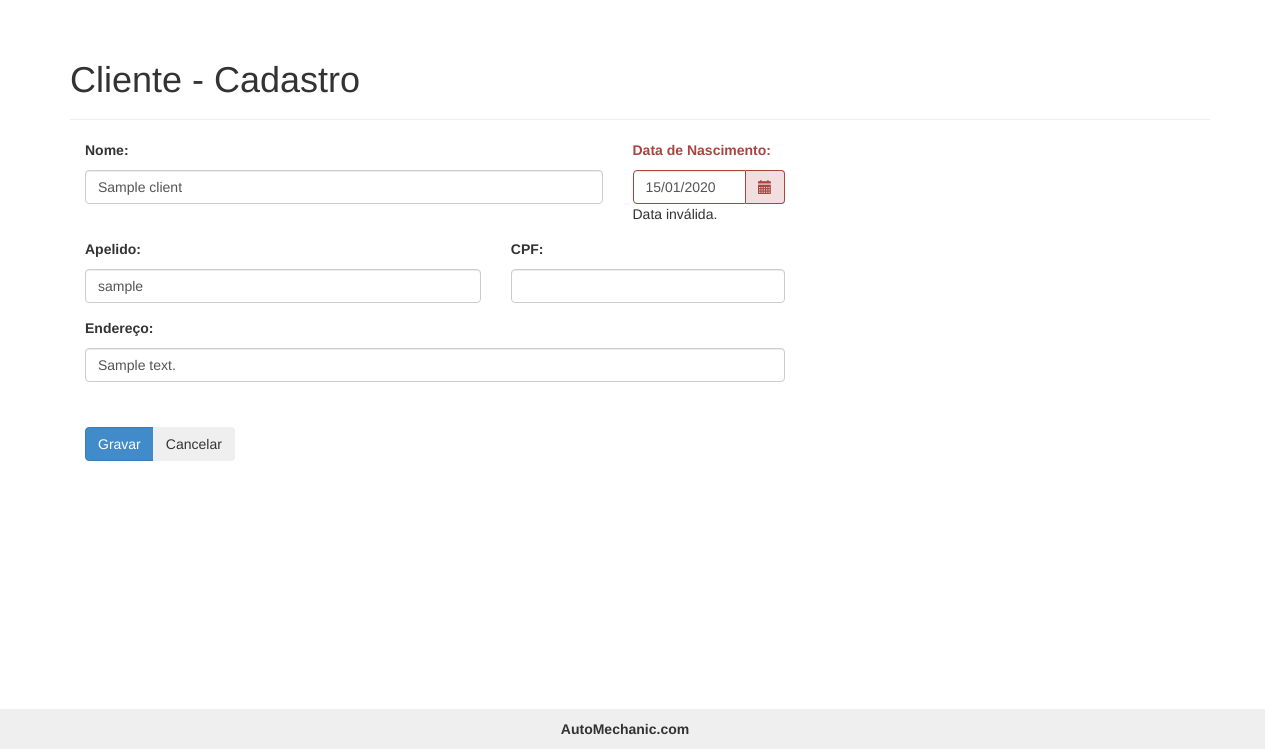
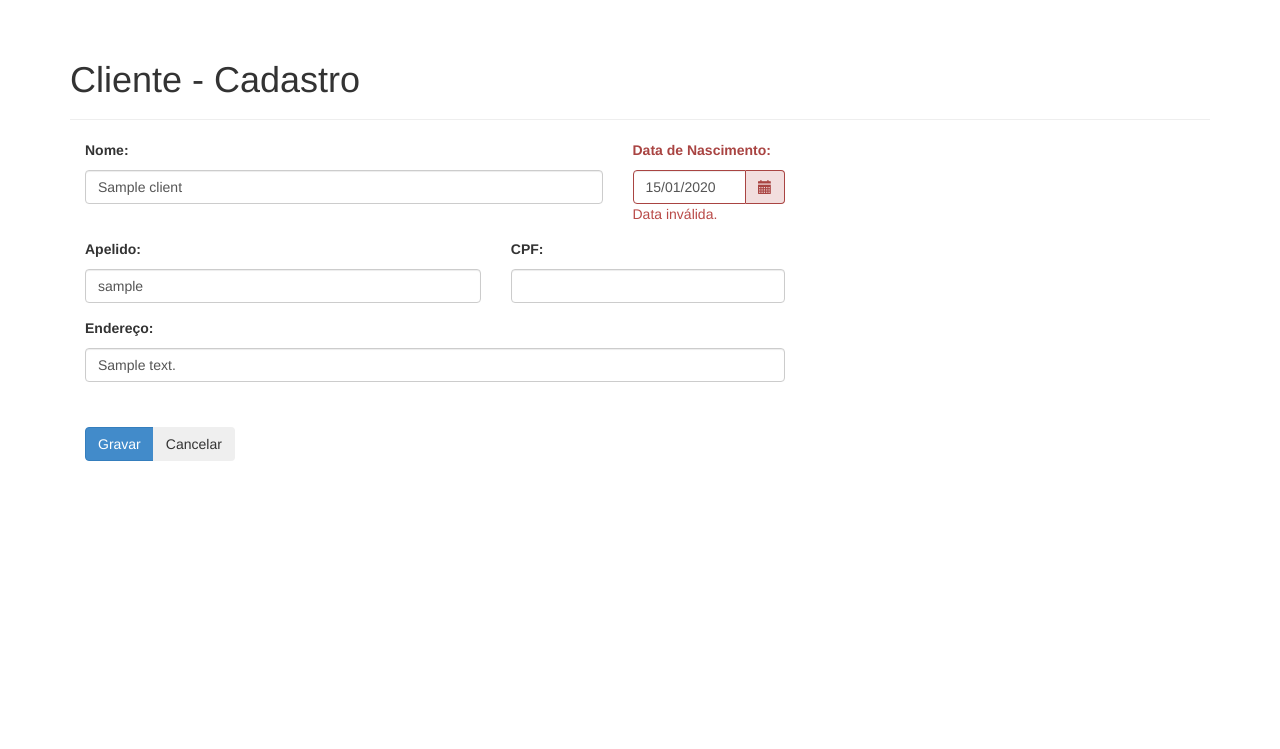
Before and after one commit to williamvedroni/automechanic, a Django app: page /client/edit/1 in a window 1280 px wide. Shown: the part 51-800 px from the top of the page. Run offline with Django 3.2, Linux system fonts and the light colour scheme; tables that the repository leaves empty hold one stand-in row (values such as "Sample post"); some libraries are stand-ins or nearby versions.

Commit message:
Ajustes Template

```diff
--- a/automechanic/templates/client/form.html
+++ b/automechanic/templates/client/form.html
@@ -20,7 +20,7 @@
 		<form method="post" action="{% url 'client.add' %}">
 			{% csrf_token %}
 			<div class="col-sm-9">
-				<div class="form-group{% if form.name.errors %} has-error{% endif %}" id="{{ form.name.auto_id }}">
+				<div class="form-group{% if form.name.errors %} has-error error{% endif %}" id="{{ form.name.auto_id }}">
 					<label class="control-label">{{ form.name.label_tag }}</label>
 					{{ form.name }}
 					<span class="help-inline">
@@ -33,7 +33,7 @@
 				</div>
 			</div>
 			<div class="col-sm-3">
-				<div class="form-group{% if form.date_of_birth.errors %} has-error{% endif %}" id="{{ form.date_of_birth.auto_id }}">
+				<div class="form-group{% if form.date_of_birth.errors %} has-error error{% endif %}" id="{{ form.date_of_birth.auto_id }}">
 					<label class="control-label">{{ form.date_of_birth.label_tag }}</label>
 					<div class="input-group date" id="date-birth" data-date="" data-date-format="dd/mm/yyyy">
 	                    {{ form.date_of_birth }}
@@ -50,7 +50,7 @@
 				</div>
 			</div>
 			<div class="col-sm-7">
-				<div class="form-group{% if form.nickname.errors %} has-error{% endif %}" id="{{ form.nickname.auto_id }}">
+				<div class="form-group{% if form.nickname.errors %} has-error error{% endif %}" id="{{ form.nickname.auto_id }}">
 					<label class="control-label">{{ form.nickname.label_tag }}</label>
 					{{ form.nickname }}
 					<span class="help-inline">
@@ -63,7 +63,7 @@
 				</div>
 			</div>
 			<div class="col-sm-5">
-				<div class="form-group{% if form.cpf.errors %} has-error{% endif %}" id="{{ form.cpf.auto_id }}">
+				<div class="form-group{% if form.cpf.errors %} has-error error{% endif %}" id="{{ form.cpf.auto_id }}">
 					<label class="control-label">{{ form.cpf.label_tag }}</label>
 					{{ form.cpf }}
 					<span class="help-inline">
@@ -76,7 +76,7 @@
 				</div>
 			</div>
 			<div class="col-sm-12">
-				<div class="form-group{% if form.address.errors %} has-error{% endif %}" id="{{ form.address.auto_id }}">
+				<div class="form-group{% if form.address.errors %} has-error error{% endif %}" id="{{ form.address.auto_id }}">
 					<label class="control-label">{{ form.address.label_tag }}</label>
 					{{ form.address }}
 					<span class="help-inline">
--- a/automechanic/templates/layout/template.html
+++ b/automechanic/templates/layout/template.html
@@ -109,6 +109,6 @@
 
 	</div>
 <!-- /Main -->
-<footer class="text-center footer row"> <strong>AutoMechanic.com</strong></a></footer>
+<!-- <footer class="text-center footer row"> <strong>AutoMechanic.com</strong></a></footer> -->
 </body>
 </html>
```
